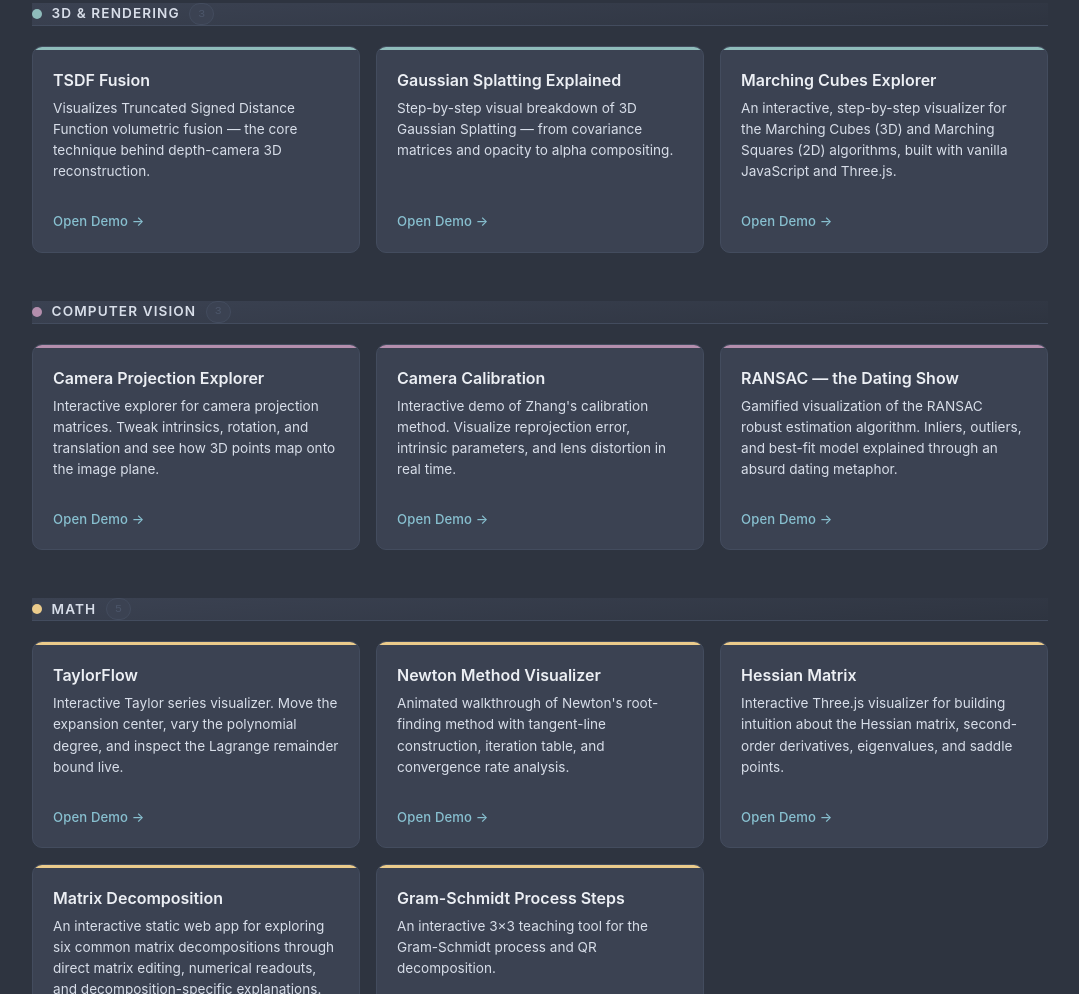
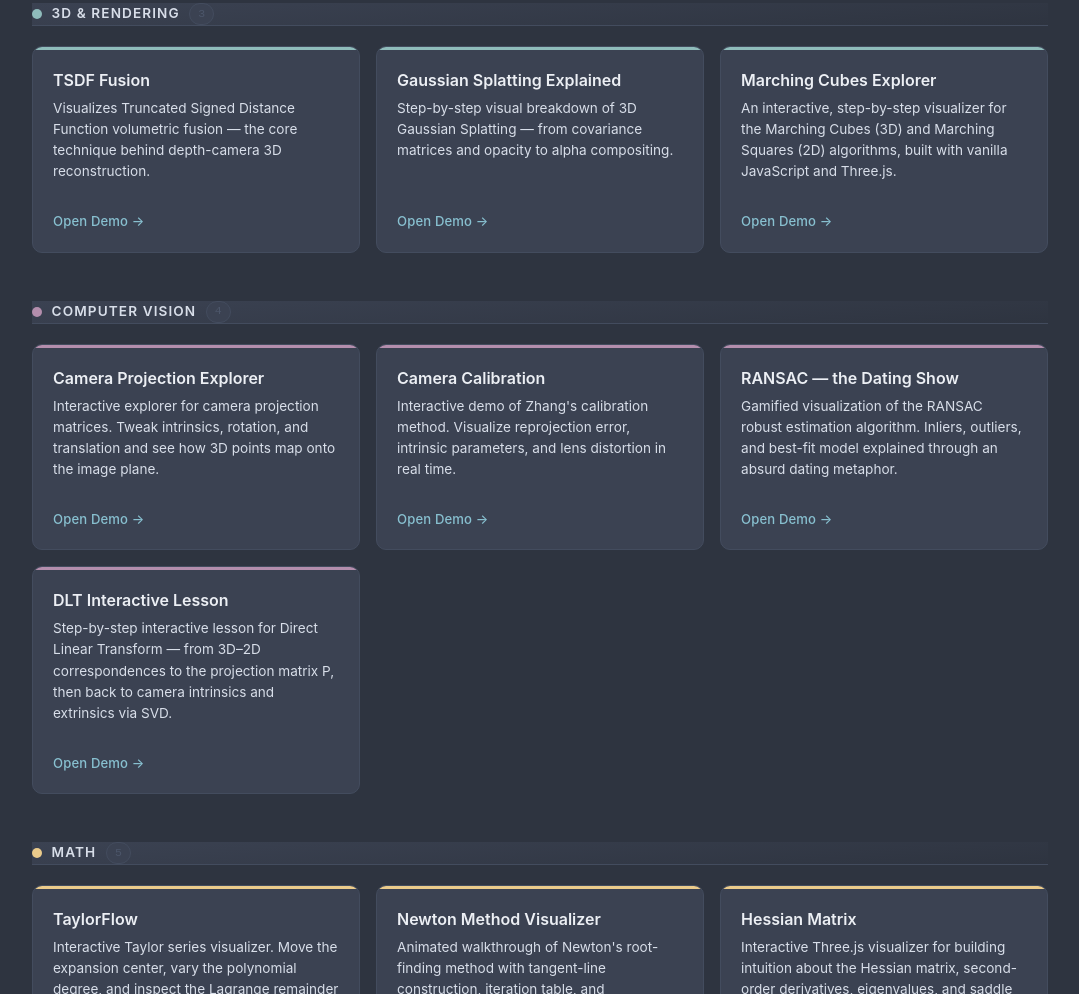
Before and after one commit to jason9075/jason9075.github.io, a plain HTML site: page index.html in a window 1280 px wide. Shown: the part 470-1464 px from the top of the page, without its empty margins (100-1179 px from the left). Drawn offline with Linux system fonts and the light colour scheme.

Commit message:
feat: add DLT Interactive Lesson

```diff
--- a/index.html
+++ b/index.html
@@ -85,7 +85,7 @@
           <header class="group-header">
             <span class="group-dot dot-vision"></span>
             <h2>Computer Vision</h2>
-            <span class="group-count">3</span>
+            <span class="group-count">4</span>
           </header>
           <div class="grid">
             <article class="card" data-group="vision" data-title="Camera Projection Explorer" data-desc="Interactive explorer for camera projection matrices. Tweak intrinsics, rotation, and translation and see how 3D points map onto the image plane.">
@@ -121,6 +121,18 @@
               </div>
               <div class="card-footer">
                 <a class="btn-demo" href="https://jason9075.github.io/RANSAC-the-Dating-Show/" target="_blank" rel="noopener">Open Demo →</a>
+              </div>
+            </article>
+
+            <article class="card" data-group="vision" data-title="DLT Interactive Lesson" data-desc="Step-by-step interactive lesson for Direct Linear Transform — from 3D–2D correspondences to the projection matrix P, then back to camera intrinsics and extrinsics via SVD.">
+              <a class="card-link" href="https://jason9075.github.io/DLT-Interactive-Lesson/" target="_blank" rel="noopener" tabindex="-1" aria-hidden="true"></a>
+              <div class="card-accent accent-vision"></div>
+              <div class="card-body">
+                <h3>DLT Interactive Lesson</h3>
+                <p>Step-by-step interactive lesson for Direct Linear Transform — from 3D–2D correspondences to the projection matrix P, then back to camera intrinsics and extrinsics via SVD.</p>
+              </div>
+              <div class="card-footer">
+                <a class="btn-demo" href="https://jason9075.github.io/DLT-Interactive-Lesson/" target="_blank" rel="noopener">Open Demo →</a>
               </div>
             </article>
           </div>
```
